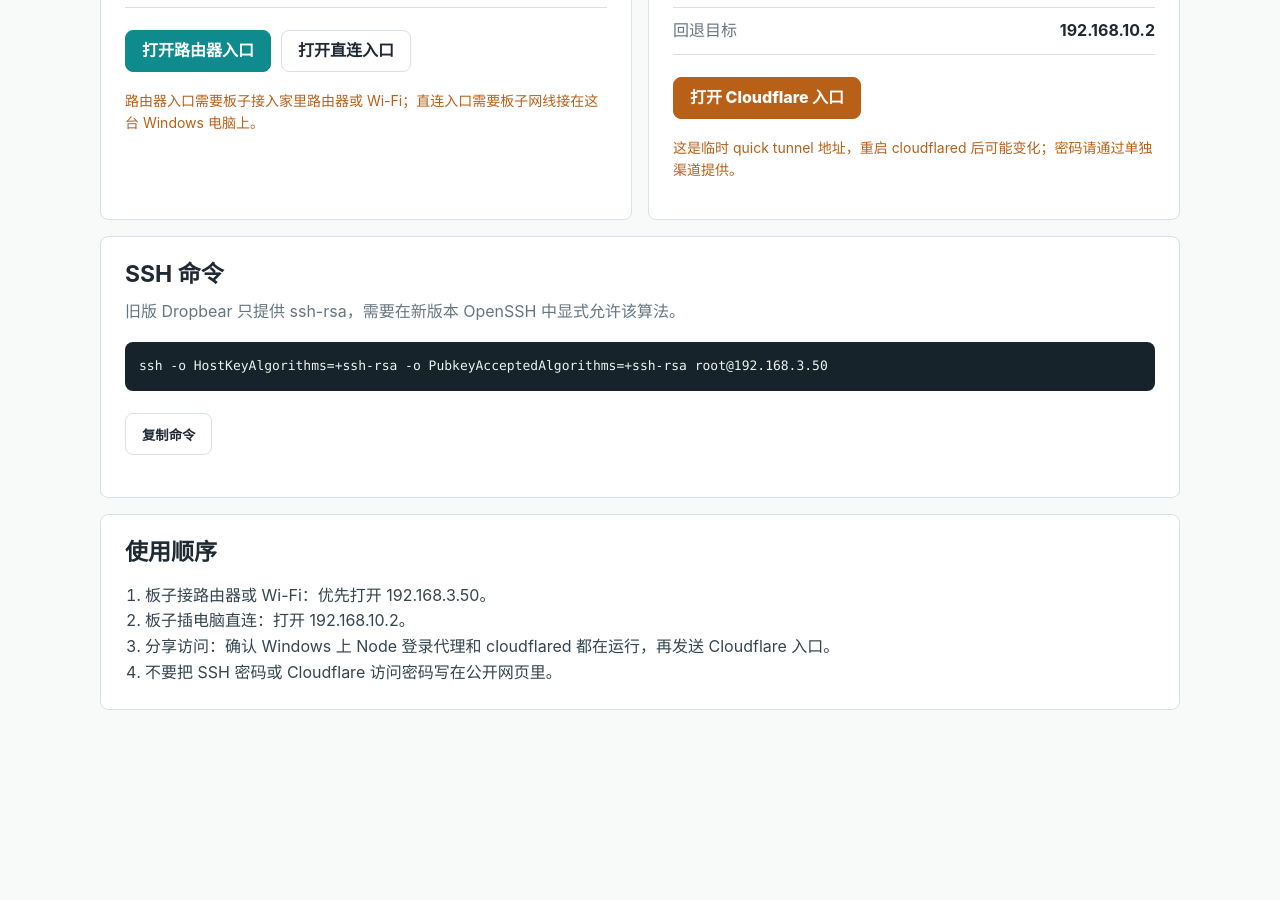
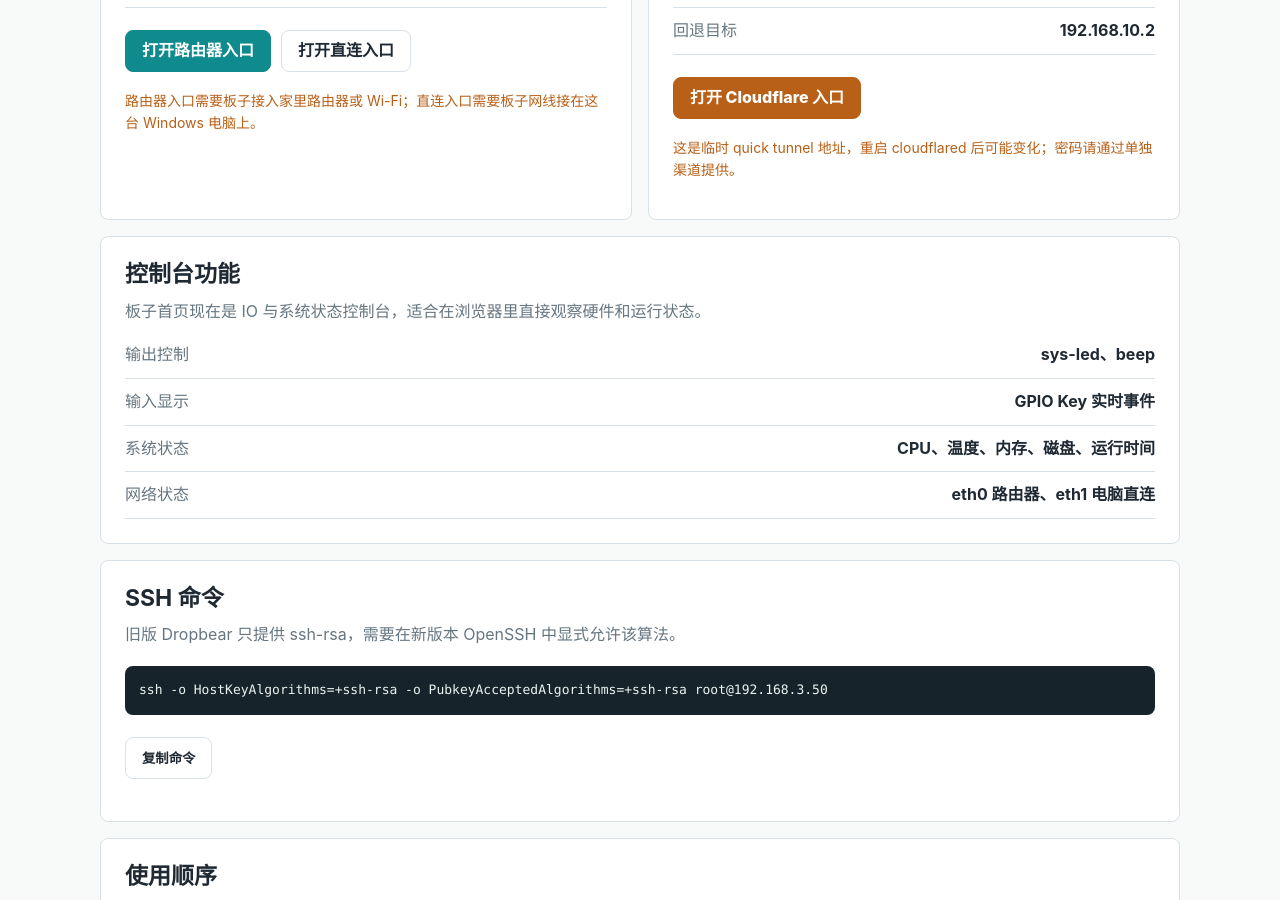
Before and after one commit to single5240/single5240.github.io, a Jekyll site: the page board.html, which Jekyll copies as it is, in a window 1280 px wide and 900 px high, scrolled down 589 px. Built offline with Jekyll 4.4.1, drawn with Linux system fonts in a browser that asks for light colours; before the commit the page ends 1371 px from its top, so only the background shows below that.

Commit message:
Document board system status module

```diff
--- a/board.html
+++ b/board.html
@@ -277,6 +277,17 @@
         </article>
 
         <article class="panel wide">
+          <h2>控制台功能</h2>
+          <p class="panel-copy">板子首页现在是 IO 与系统状态控制台，适合在浏览器里直接观察硬件和运行状态。</p>
+          <ul class="status">
+            <li><span>输出控制</span><strong>sys-led、beep</strong></li>
+            <li><span>输入显示</span><strong>GPIO Key 实时事件</strong></li>
+            <li><span>系统状态</span><strong>CPU、温度、内存、磁盘、运行时间</strong></li>
+            <li><span>网络状态</span><strong>eth0 路由器、eth1 电脑直连</strong></li>
+          </ul>
+        </article>
+
+        <article class="panel wide">
           <h2>SSH 命令</h2>
           <p class="panel-copy">旧版 Dropbear 只提供 ssh-rsa，需要在新版本 OpenSSH 中显式允许该算法。</p>
           <code id="ssh-command">ssh -o HostKeyAlgorithms=+ssh-rsa -o PubkeyAcceptedAlgorithms=+ssh-rsa root@192.168.3.50</code>
```
